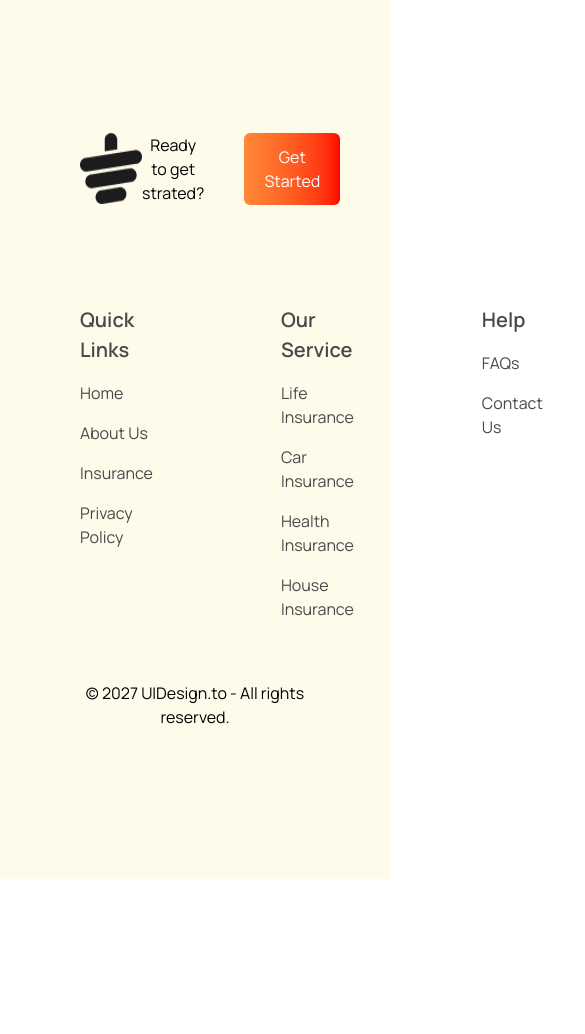
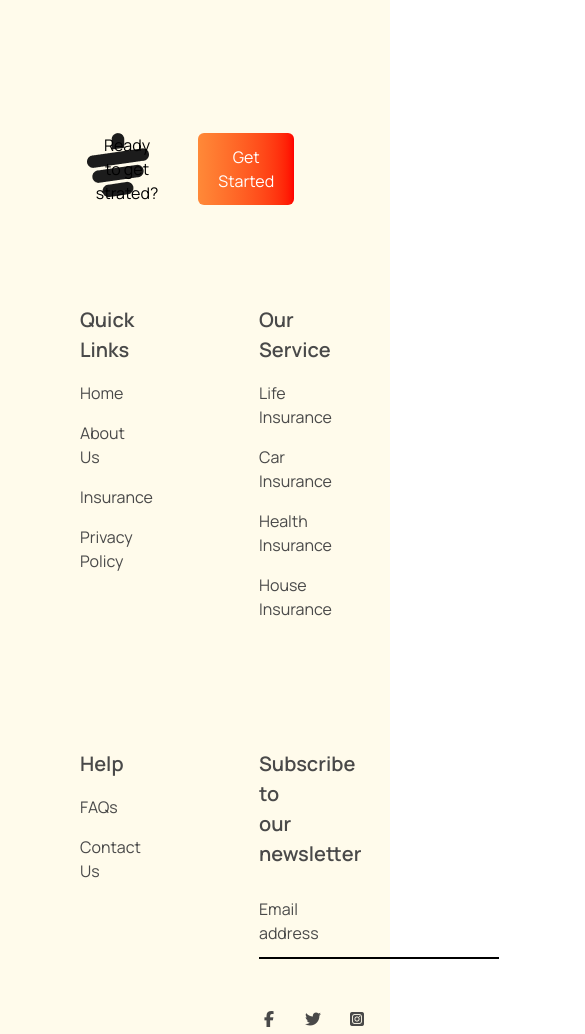
Before and after one commit to takebul/milestone04-first-tailwind-project, a plain HTML site: page index.html in a window 390 px wide. Shown: the part 7320-8354 px from the top of the page, 585 px wide, since content can reach past the window. Before the commit the page ends 8199 px from the top, so only its background shows below. Drawn offline with nearby package versions, Linux system fonts and the light colour scheme.

Commit message:
added responsive design in footer section

```diff
--- a/index.html
+++ b/index.html
@@ -210,7 +210,7 @@
 
     <footer class="container mx-auto bg-amber-50 px-20 py-[150px]">
         <!-- footer top -->
-         <div class="flex justify-between justify-items-center text-center">
+         <div class="grid grid-cols-3 md:flex justify-between justify-items-center text-center">
             <img src="images/cup.png" alt="">
             <div class="flex items-center gap-10">
                 <p>Ready to get strated?</p>
@@ -219,7 +219,7 @@
          </div>
 
          <!-- footer mid -->
-          <div class="flex justify-around gap-32 mt-25 text-[#494949]">
+          <div class="grid grid-cols-2 md:flex justify-around gap-32 mt-25 text-[#494949]">
 
             <div class="space-y-4">
                 <h6 class="font-semibold text-[20px]">Quick Links</h6>
@@ -246,7 +246,7 @@
             <div class="">
                 <h2 class="font-semibold text-[20px] pb-7">Subscribe to our <br> newsletter</h2>
                 <p class="pb-3">Email address</p>
-                <p class="border border-black w-70 mb-12"></p>
+                <p class="border border-black w-60 mb-12"></p>
                 <div class="flex gap-6">
                     <p><i class="fa-brands fa-facebook-f"></i></p>
                     <p><i class="fa-brands fa-twitter"></i></p>
```
